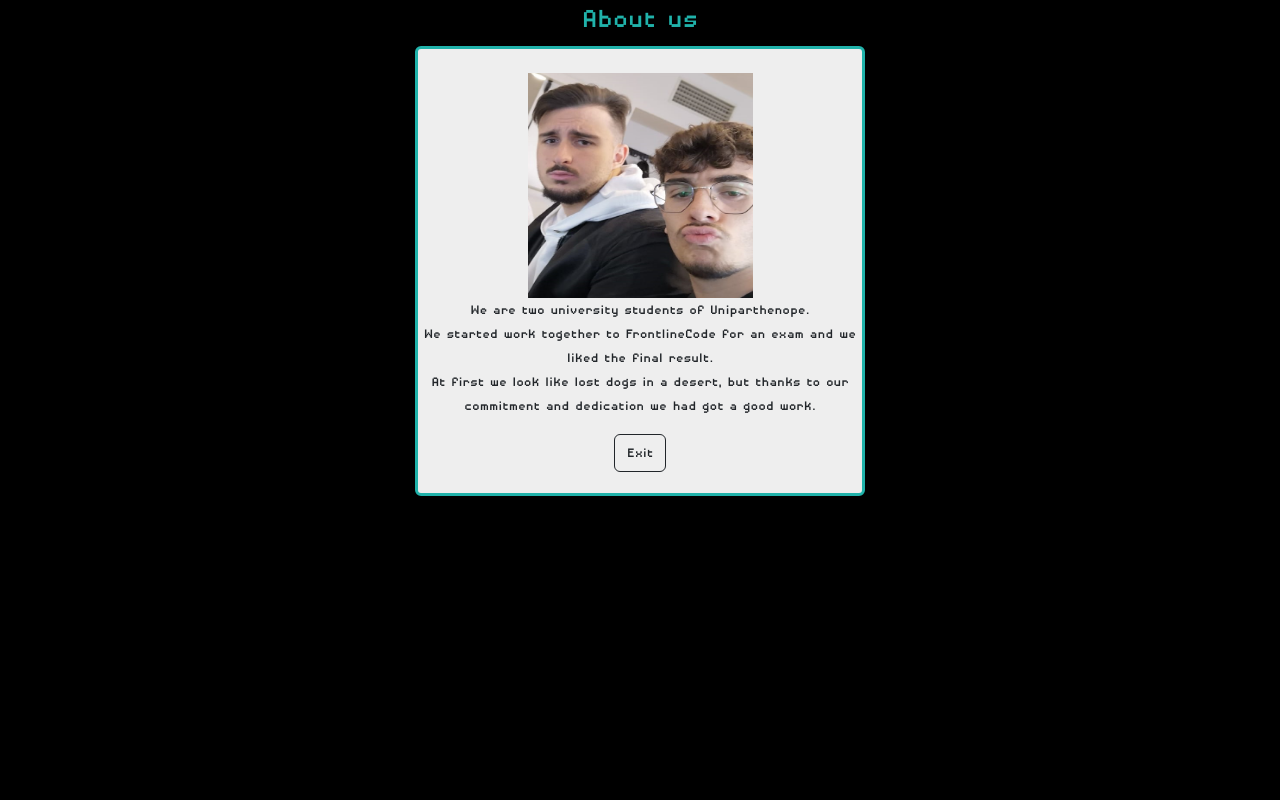
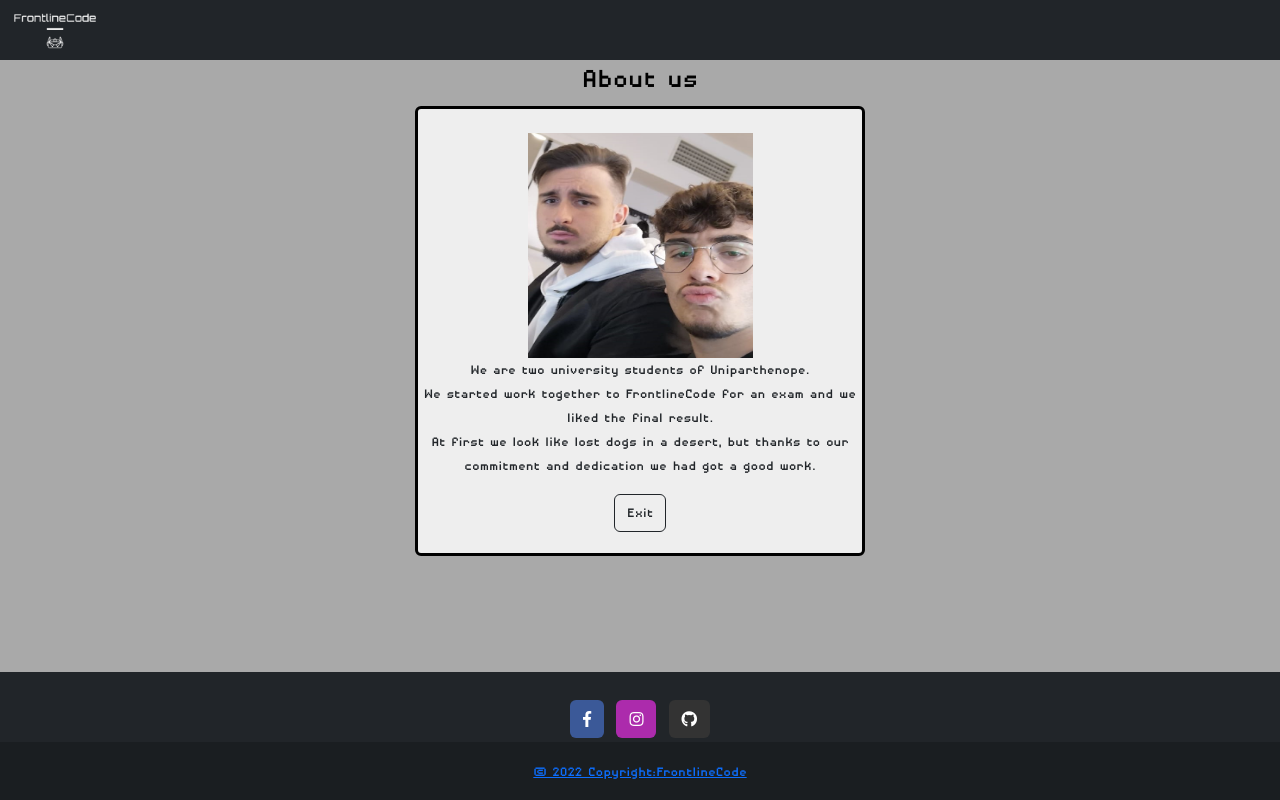
Before and after one commit to MattiaAut/pythonProject, a Flask app: page /aboutus in a window 1280 px wide. Run offline with Flask 2, Linux system fonts and the light colour scheme; some libraries are stand-ins or nearby versions.

Commit message:
modified

```diff
--- a/flask-app/templates/aboutus.html
+++ b/flask-app/templates/aboutus.html
@@ -28,11 +28,16 @@
     <meta name="msapplication-TileImage" content="">
     <meta name="msapplication-TileColor" content="#cc194b">
 </head>
-<body style="background-color:black;">
+<body>
+    <nav class="navbar navbar-expand-lg navbar-dark bg-dark">
+      <a class="navbar-brand" href="/protected_area"><img src="{{ url_for('static', filename='images/logo.png') }}" style="width:18%"></a>
+      <div class="pagination justify-content-end" style="width:100%; height:100%">
+          </div>
+    </nav>
     <div id="main-container">
         <center>
-        <h2>About us</h2>
-        <div class="mh-100 rounded" style="width: 450px; height:450px; background-color:#eee; border-style: solid; border-color: lightseagreen; border-width: 3px;">
+        <h2 style="color: black">About us</h2>
+        <div class="mh-100 rounded" style="width: 450px; height:450px; background-color:#eee; border-style: solid; border-color: black; border-width: 3px;">
             <br><img style="width: 225px; height:225px;" src="{{url_for('static', filename='aboutus.png')}}"/>
             <p>We are two university students of Uniparthenope.<br>
             We started work together to FrontlineCode for an exam and we liked the final result.<br>
@@ -44,5 +49,33 @@
         </center>
     </div>
     <script type="text/javascript" src="{{ url_for('static', filename='js/main.js') }}"></script>
+        <footer style="position:fixed" class="bg-dark text-center text-white" id="footer">
+            <div class="container p-4 pb-0">
+                <!-- Section: Social media -->
+                <section>
+                    <!-- Facebook -->
+                    <a class="btn text-white btn-floating m-1" style="background-color: #3b5998;" href="!" role="button">
+                        <i class="fab fa-facebook-f"></i>
+                    </a>
+                    <!-- Instagram -->
+                    <a class="btn text-white btn-floating m-1" style="background-color: #ac2bac;" href="#!" role="button">
+                        <i class="fab fa-instagram me"></i>
+                    </a>
+                    <!-- Github -->
+                    <a class="btn text-white btn-floating m-1" style="background-color: #333333;" href="#!" role="button">
+                        <i class="fab fa-github"></i>
+                    </a>
+                </section>
+                <!-- Section: Social media -->
+            </div>
+            <!-- Grid container -->
+
+            <!-- Copyright -->
+            <div class="text-center p-3" style="background-color: rgba(0, 0, 0, 0.2);">
+                <a style='font-family: "DisposableDroidBB", sans-serif;' href="#">© 2022 Copyright:FrontlineCode</a>
+            </div>
+            <script type="text/javascript" src="{{ url_for('static', filename='js/main.js') }}"></script>
+
+        </footer>
 </body>
 </html>
--- a/flask-app/templates/choose_username.html
+++ b/flask-app/templates/choose_username.html
@@ -38,7 +38,7 @@
     {% endwith %}
     {% block body %}{% endblock %}
 </head>
-<body style="background-color:black;">
+<body>
 {% if error %}
 <div class="alert warning">
     <span class="closebtn">&times;</span>
@@ -58,12 +58,12 @@ for (i = 0; i < close.length; i++) {
 </script>
 {% endif %}
 <center>
-<h2>That's your first access, please insert an username</h2>
+<h2 style="color:black">That's your first access, please insert an username</h2>
 <div class="mh-100" style="width: 350px; height:150px; background-color:#eee; border-style: double;">
 	<form name="first_username_insert" class="needs-validation" METHOD="post" ACTION="/check_username">
 	<div class="form-col">
         <div class="col-md-9 mb-2 ">
-			<label for="username" style="color: deepskyblue;"><h2>Username</h2></label>
+			<label for="username" style="color: black;"><h2 style="color:black">Username</h2></label>
 			<input type="text"  required class="form-control" name="username" id="username" placeholder="Insert an Username" style='font-family: "DisposableDroidBB", sans-serif;'>
             <!--<span id="message1"></span>-->
         </div>
--- a/flask-app/templates/gamesaved.html
+++ b/flask-app/templates/gamesaved.html
@@ -28,11 +28,11 @@
     <meta name="msapplication-TileImage" content="">
     <meta name="msapplication-TileColor" content="#cc194b">
 </head>
-<body style="background-color:black;">
+<body>
     <div id="main-container">
         <center>
         <h2></h2>
-        <div class="mh-100" style="width: 450px; height:450px; background-color:#eee; border-style: solid; border-color: deepskyblue; border-width: 3px;">
+        <div class="mh-100" style="width: 450px; height:450px; background-color:#eee; border-style: solid; border-color: black; border-width: 3px;">
             <p name="level">Level: {{level}}</p>
             <p name="text">Question Text:{{question_text}}</p>
             {% block content %}
--- a/flask-app/templates/protected_area.html
+++ b/flask-app/templates/protected_area.html
@@ -60,7 +60,7 @@
                 <div class="col-sm-3" style="margin-bottom:10px ">
                     <div class="card" id="div-inside" style="width: 80%;">
                         {% if value[loop.index-1][1] == 'easy'%}
-                            <p style="text-align: center; background-color: lightseagreen ;font-family: 'DisposableDroidBB', sans-serif;"><b><font size="5">GAME</font></b></p>
+                            <p style="text-align: center; background-color: blue ;font-family: 'DisposableDroidBB', sans-serif;"><b><font size="5">GAME</font></b></p>
                         {% endif %}
                         {% if value[loop.index-1][1] == 'amateur'%}
                             <p style="text-align: center; background-color: green ;font-family: 'DisposableDroidBB', sans-serif;"><b><font size="5">GAME</font></b></p>
--- a/flask-app/templates/query.html
+++ b/flask-app/templates/query.html
@@ -30,7 +30,7 @@
 </head>
     <body>
         <nav class="navbar navbar-expand-lg navbar-dark bg-dark">
-          <a class="navbar-brand" href="/protected_area"><img src="{{ url_for('static', filename='images/logo.png') }}" width="250" height="30" style="margin-left:5px;"></a>
+          <a class="navbar-brand" href="/protected_area"><img src="{{ url_for('static', filename='images/logo.png') }}" style="width:18%"></a>
           <div class="pagination justify-content-end" style="width:100%; height:100%">
                   <div style="align-items: self-end">
                       <a href='/protected_area'><button type='button' style='height:38px; font-family: "DisposableDroidBB", sans-serif; margin-right:5px;' class='btn btn-outline-light'>Exit</button></a>
```
Also changed, not shown: flask-app/templates/change_username.html (+4 -4 lines), flask-app/templates/game.html (+6 -6 lines), flask-app/templates/profile.html (+11 -11 lines).
